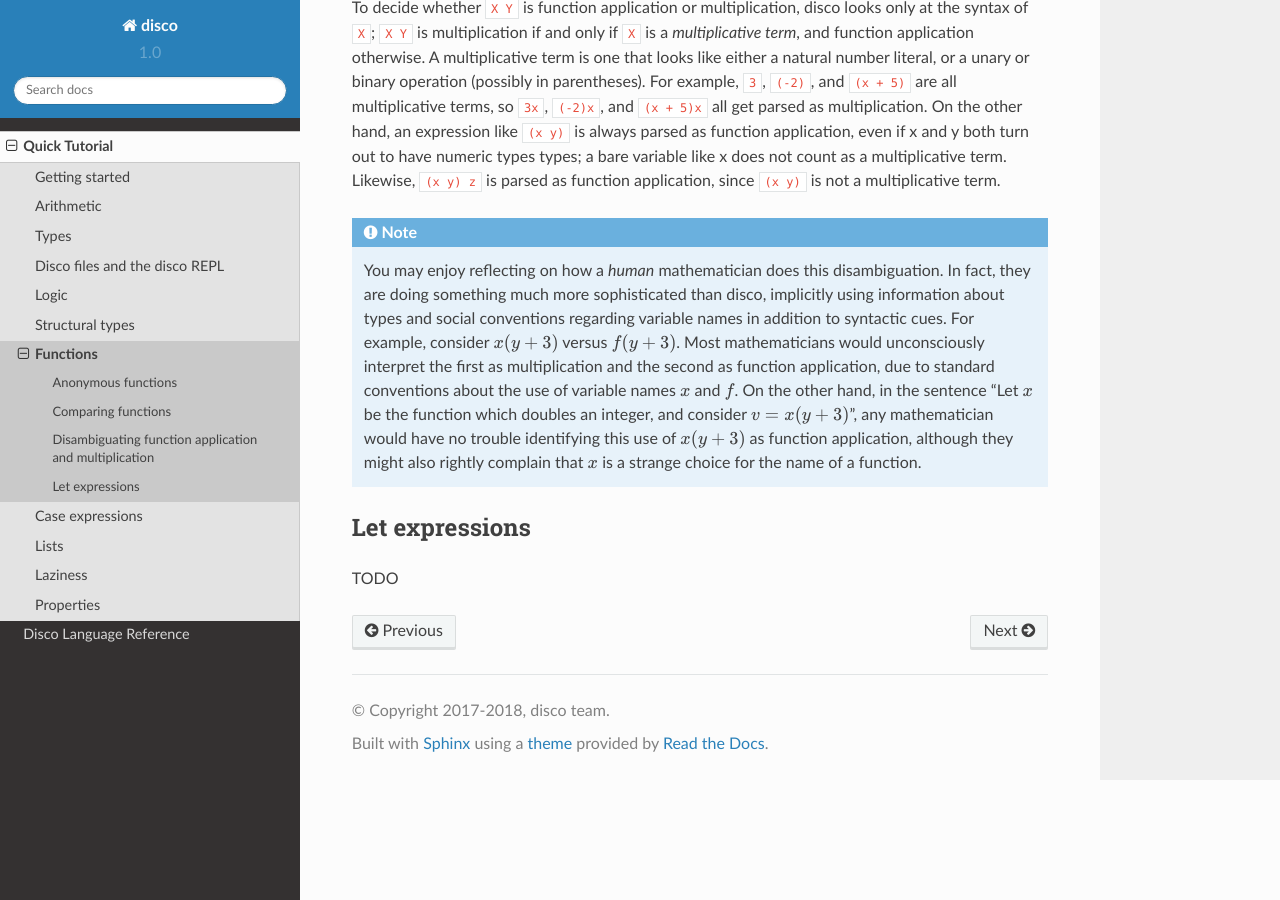
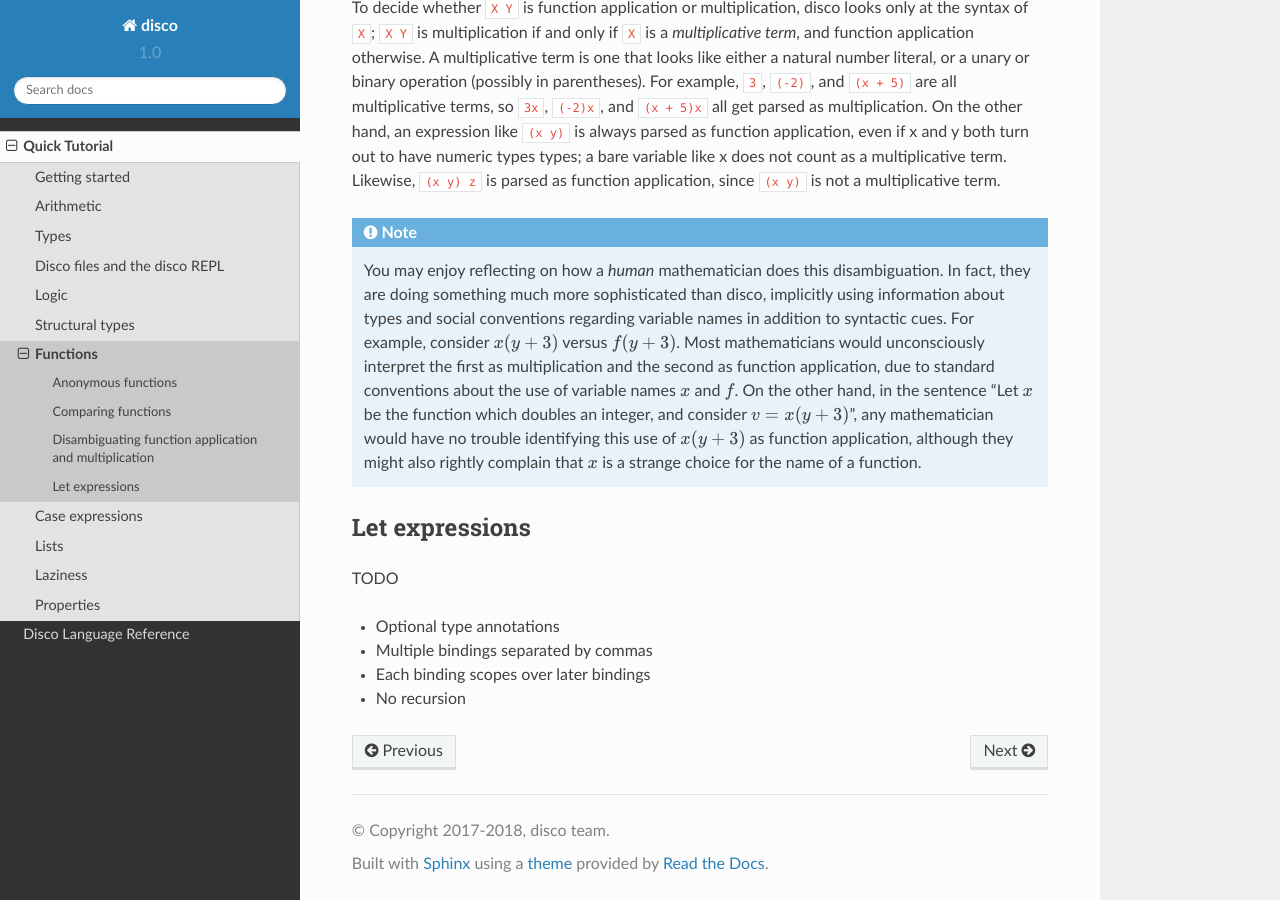
Before and after one commit to disco-lang/disco, a Sphinx documentation site: the page built from docs/tutorial/functions.rst, in a window 1280 px wide and 900 px high, scrolled down 3104 px. Built offline with Sphinx 7.4.7 and the Read the Docs theme 2.0.0, drawn with Linux system fonts in a browser that asks for light colours.

Commit message:
tutorial: outline for writing about let

```diff
--- a/docs/tutorial/functions.rst
+++ b/docs/tutorial/functions.rst
@@ -188,3 +188,8 @@ Let expressions
 ===============
 
 TODO
+
+* Optional type annotations
+* Multiple bindings separated by commas
+* Each binding scopes over later bindings
+* No recursion
```
